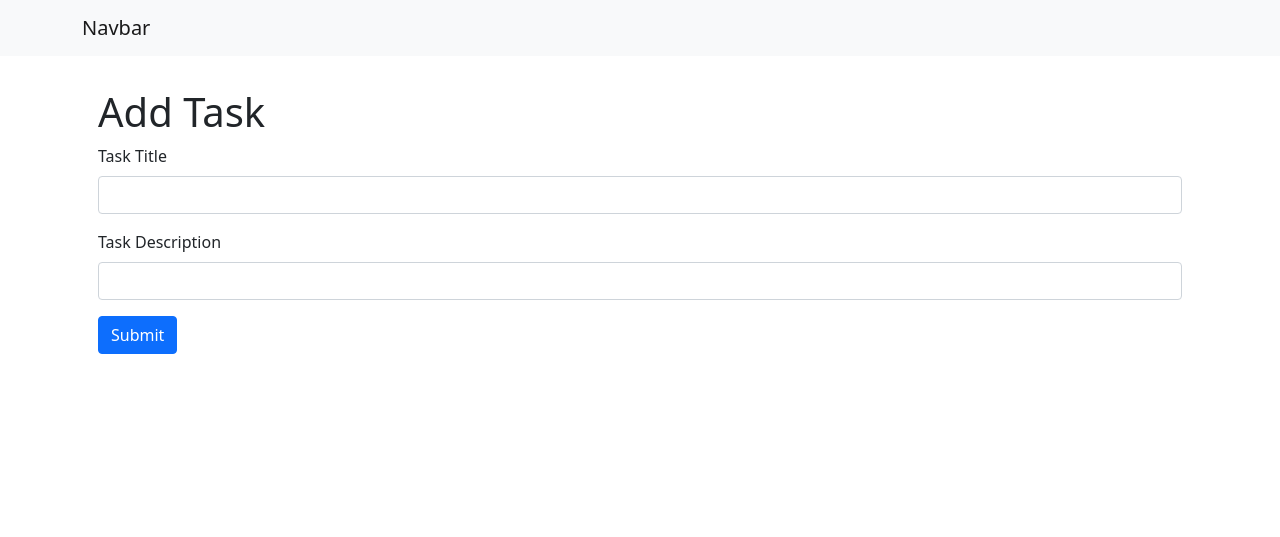
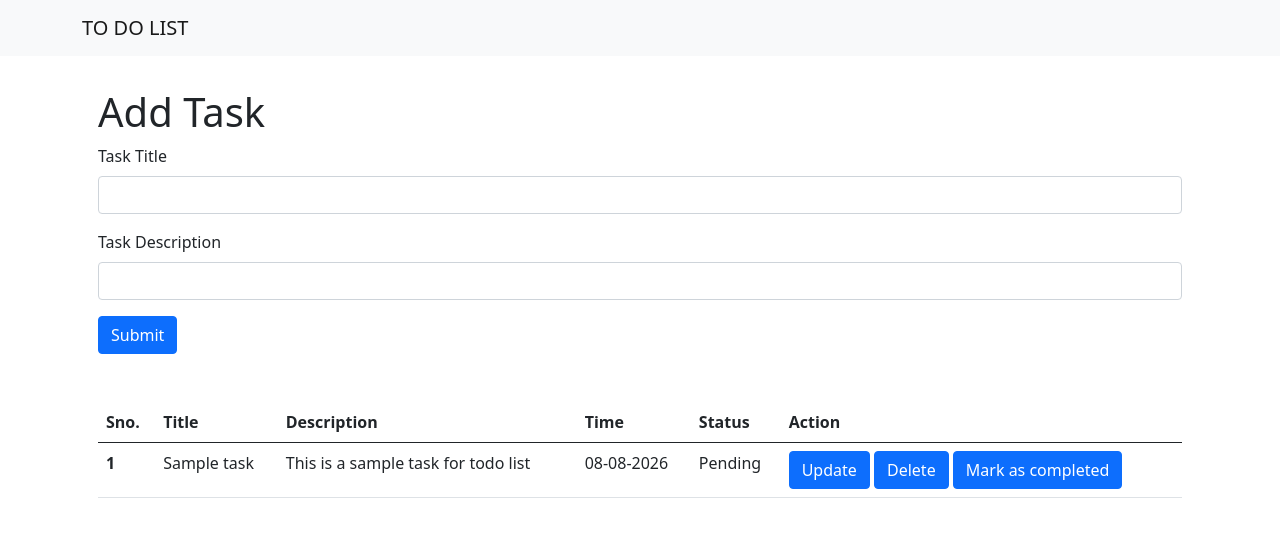
Before and after one commit to tanuja70-comp/TO-DO-LIST, a Flask app: page / in a window 1280 px wide. Shown: the top 537 px of the page. Run offline with Flask 3, Linux system fonts and the light colour scheme.

Commit message:
updated table

```diff
--- a/app.py
+++ b/app.py
@@ -3,13 +3,13 @@ from flask import Flask, render_template
 app = Flask(__name__)
 
 todos = [
-    {"sno":1,"title":"Sample task","desc":"This is a sample task for todo list","status":"Pending"}
+    {"sno":1,"title":"Sample task","desc":"This is a sample task for todo list","date_created":"08-08-2026", "status":"Pending"}
 
 ]
 
 @app.route("/")
 def home():
-    return render_template("index.html")
+    return render_template("index.html",allTodos = todos)
 
 if __name__ == "__main__":
     app.run(debug=True)
--- a/templates/base.html
+++ b/templates/base.html
@@ -12,7 +12,7 @@
 
      <nav class="navbar navbar-expand-lg navbar-light bg-light">
    <div class="container-md">
-     <a class="navbar-brand" href="#">Navbar</a>
+     <a class="navbar-brand" href="#">TO DO LIST</a>
    </div>
  </nav>
 
--- a/templates/index.html
+++ b/templates/index.html
@@ -23,6 +23,52 @@
   </div>
 
 </div>
+<div class="container my=3">
+  <div class="container2 my-3 rounded p-3">
+
+    {% if allTodos|length == 0 %}
+    <div class="alert alert-success" role="alert">
+      A simple success alert with <a href="#" class="alert-link">an example link</a>. Give it a click if you like.
+    </div>
+
+    {% else %}
+
+    <table class="table">
+      <thead>
+        <tr>
+          <th scope="col">Sno.</th>
+          <th scope="col">Title</th>
+          <th scope="col">Description</th>
+          <th scope="col">Time</th>
+          <th scope="col">Status</th>
+          <th scope="col">Action</th>
+
+        </tr>
+      </thead>
+      <tbody>
+        {% for todo in allTodos %}
+        <tr>
+          <th scope="row">{{loop.index}}</th>
+          <td>{{todo.title}}</td>
+          <td>{{todo.desc}}</td>
+          <td>{{todo.date_created}}</td>
+          <td>{{todo.status}}</td>
+          <td>
+              <button class="btn btn-primary" type="submit">Update</button>
+              <button class="btn btn-primary" type="submit">Delete</button>
+              <button class="btn btn-primary" type="submit">Mark as completed</button>
+
+          </td>
+        </tr>
+        {% endfor %}
+      </tbody>
+    </table>
+    {% endif %}
+
+  </div>
 
 
+
+</div>
+
 {% endblock body %}
```
Lines whose indentation alone changed are shown as unchanged.
